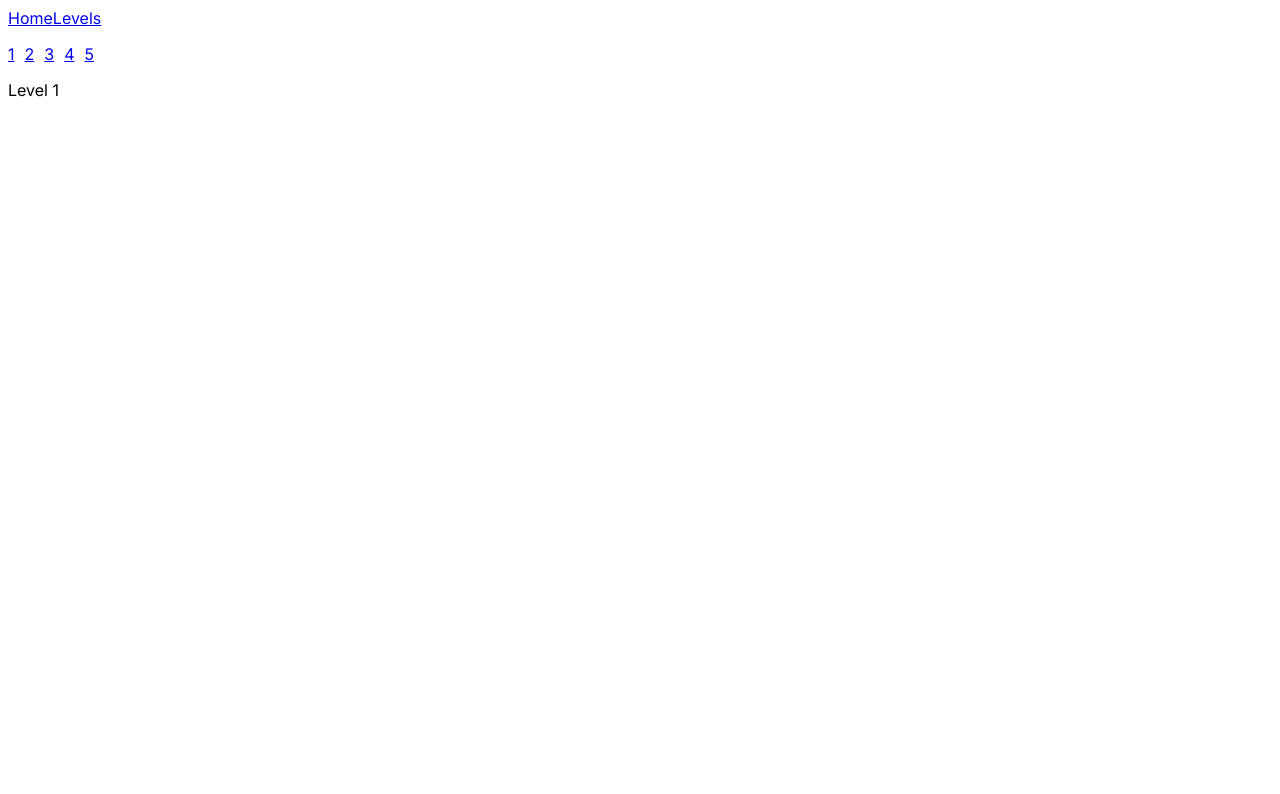
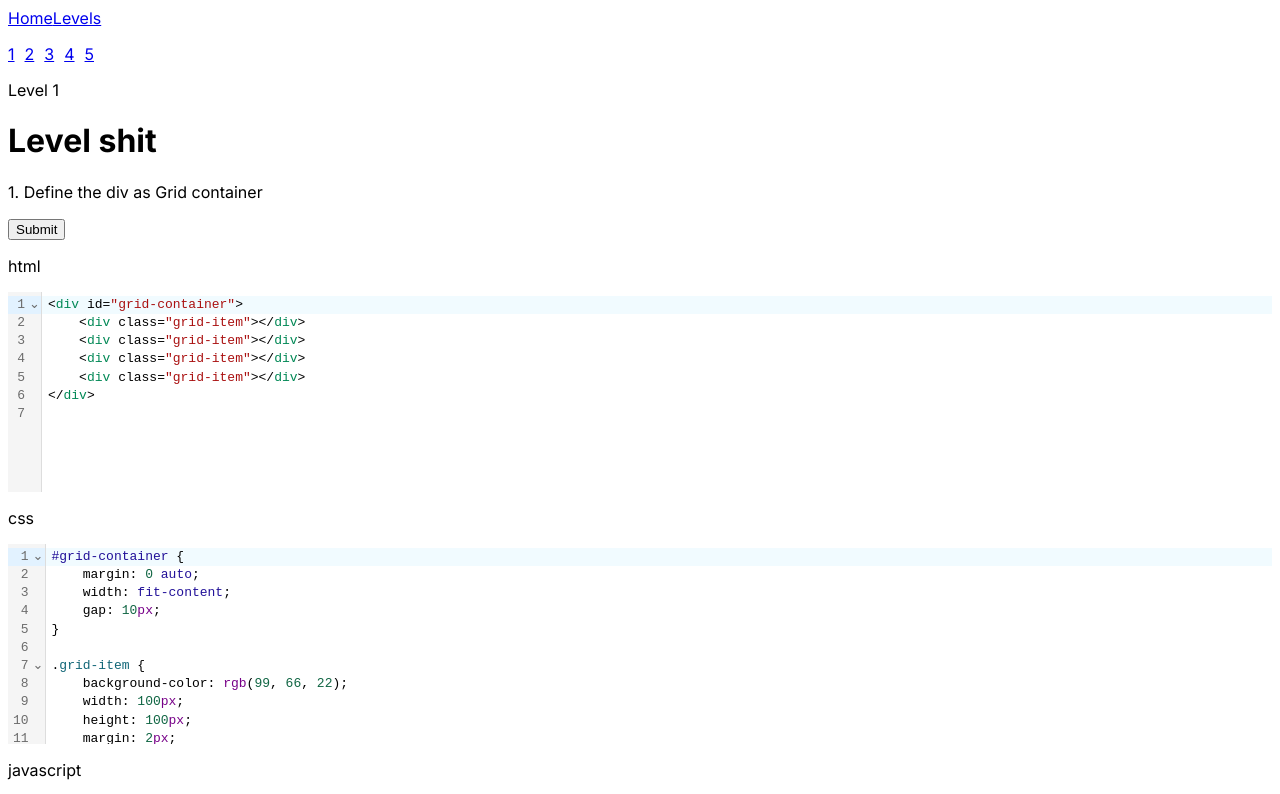
Before and after one commit to pelegsch666/grid, a Next.js app: page /levels/1 in a window 1280 px wide. Shown: the top 794 px of the page. Built offline with nearby package versions, Linux system fonts and the light colour scheme.

Commit message:
create level page layout

```diff
--- a/src/app/levels/[levelId]/page.tsx
+++ b/src/app/levels/[levelId]/page.tsx
@@ -1,12 +1,51 @@
 'use client';
 
+import CodeEditor from '@/app/levels/_components/CodeEditor';
+import Instructions from '@/app/levels/_components/Instructions';
+import Output from '@/app/levels/_components/Output';
+import { levels } from '@/data/levels';
+import { currentLevelIdState, currentLevelState } from '@/store';
+import { getLevelById } from '@/utils/helpers';
 import { useParams } from 'next/navigation';
+import React, { useEffect } from 'react';
+import { useRecoilState, useSetRecoilState } from 'recoil';
 
 const Level = () => {
+	const [currentLevel, setCurrentLevel] = useRecoilState(currentLevelState);
+	const setCurrentLevelId = useSetRecoilState(currentLevelIdState);
 	const params = useParams();
-	const levelId = Number(params.levelId);
+	const levelId = params.levelId;
 
-	return <div>Level {levelId}</div>;
+	useEffect(() => {
+		const newLevel = getLevelById(levels, levelId);
+		if (!newLevel) return;
+		setCurrentLevel(newLevel);
+	}, [levelId, setCurrentLevel]);
+
+	useEffect(() => {
+		setCurrentLevelId(levelId);
+	}, [levelId, setCurrentLevelId]);
+
+	const handleSubmit = () => {
+		console.log('submit');
+	};
+
+	return (
+		<div>
+			Level {levelId}
+			<div>
+				<h1>Level shit</h1>
+				<Instructions instructions={currentLevel.instructions} />
+				<div>
+					<button onClick={handleSubmit}>Submit</button>
+				</div>
+				<div>
+					<CodeEditor />
+					<Output />
+				</div>
+			</div>
+		</div>
+	);
 };
 
 export default Level;
--- a/src/app/levels/layout.tsx
+++ b/src/app/levels/layout.tsx
@@ -1,45 +1,14 @@
 'use client';
 
-import CodeEditor from '@/app/levels/_components/CodeEditor';
-import Instructions from '@/app/levels/_components/Instructions';
 import LevelsNavbar from '@/app/levels/_components/LevelsNavbar';
-import Output from '@/app/levels/_components/Output';
-import { levels } from '@/data/levels';
-import { currentLevelIndexState, currentLevelState } from '@/store';
-import { useRouter } from 'next/router';
-import React, { useEffect } from 'react';
-import { useRecoilState, useSetRecoilState } from 'recoil';
+
+import React from 'react';
 
 const LevelLayout = ({ children }: { children: React.ReactNode }) => {
-	const [currentLevel, setCurrentLevel] = useRecoilState(currentLevelState);
-	const setCurrentLevelIndex = useSetRecoilState(currentLevelIndexState);
-
-	// useEffect(() => {
-	// 	setCurrentLevel(levels[Number(levelNumber) - 1]);
-	// }, [levelNumber, setCurrentLevel]);
-
-	// useEffect(() => {
-	// 	setCurrentLevelIndex(Number(levelNumber) - 1);
-	// }, [levelNumber, setCurrentLevelIndex]);
-
-	// const handleSubmit = () => {
-	// 	console.log('submit');
-	// };
-
 	return (
 		<div>
 			<LevelsNavbar />
 			{children}
-			<div>
-				{/* <Instructions instructions={currentLevel.instructions} /> */}
-				{/* <div>
-					<button onClick={handleSubmit}>Submit</button>
-				</div> */}
-				{/* <div>
-					<CodeEditor />
-					<Output />
-				</div> */}
-			</div>
 		</div>
 	);
 };
--- a/src/store/index.ts
+++ b/src/store/index.ts
@@ -12,10 +12,10 @@ export const levelsState = atom({
 	default: [] as Level[],
 }) as RecoilState<Level[]>;
 
-export const currentLevelIndexState = atom({
-	key: 'currentLevelIndexState',
-	default: 0,
-}) as RecoilState<number>;
+export const currentLevelIdState = atom({
+	key: 'currentLevelIdState',
+	default: '1',
+}) as RecoilState<string>;
 
 export const currentLevelState = atom({
 	key: 'currentLevelState',
--- a/src/utils/helpers/index.ts
+++ b/src/utils/helpers/index.ts
@@ -1,5 +1,11 @@
+import { Level } from '@/types';
 import { StringHelpers } from '@/utils/helpers/StringHelpers';
 
 export const Helpers = {
 	StringHelpers,
 };
+
+export const getLevelById = (levels: Level[], id: string) => {
+	const level = levels.find((level) => level.id === id);
+	return level;
+};
```
Also changed, not shown: .eslintrc.json.
